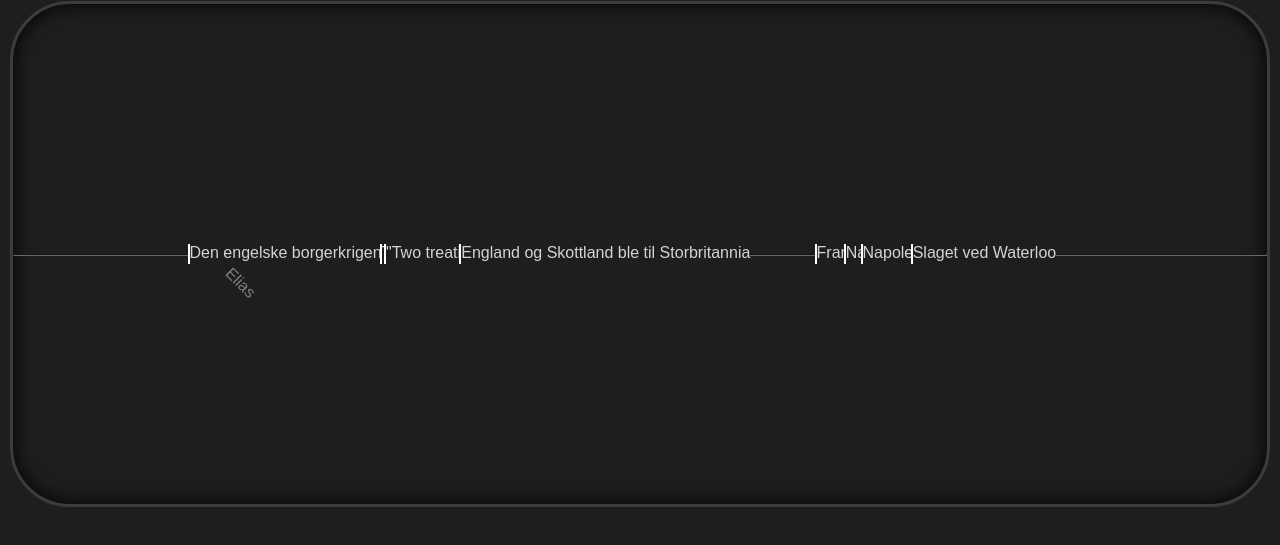
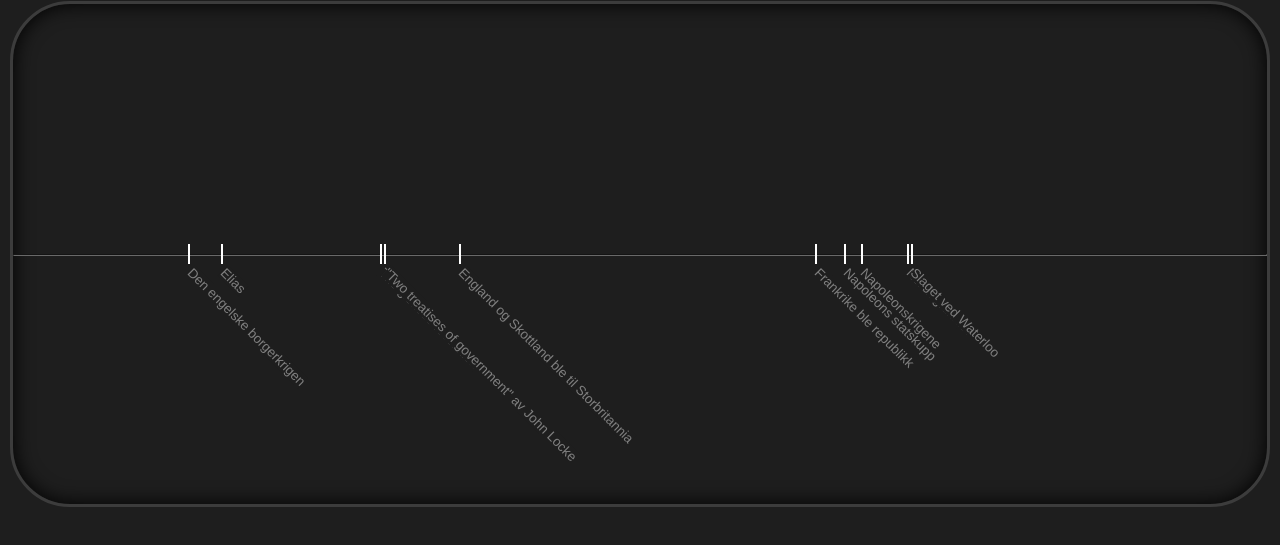
Before and after one commit to EliasSelenius/HistoryTimeline, a plain HTML site: page code/index.html in a window 1280 px wide. Shown: the part 79-624 px from the top of the page. Drawn offline with Linux system fonts and the light colour scheme.

Commit message:
better looking titles

```diff
--- a/code/index.html
+++ b/code/index.html
@@ -30,6 +30,9 @@
             border-radius: 60px;
 
             overflow: hidden;
+
+            user-select: none;
+
         }
 
         time-line hr {
@@ -49,17 +52,21 @@
             margin-top: -10px;
             margin-left: -1px;
 
-            display: inline-block;
+
 
             white-space: nowrap;
 
-            user-select: none;
+            background-color: rgba(0, 0, 0, 0);
+
+
         }
 
         time-line-marker div {
             color: gray;
-            transform: translateY(30px) rotate(45deg);
-            background-color: #0000;
+            font-size: smaller;
+            transform: translateY(calc(100% + 4px)) rotate(45deg);
+            transform-origin: left center;
+
         }
 
     </style>
--- a/code/scripts/main.js
+++ b/code/scripts/main.js
@@ -74,7 +74,11 @@ class TimelineComponent extends HTMLElement {
     createMarker(year, name) {
         var marker = document.createElement('time-line-marker');
         marker.year = year;
-        marker.innerText = name;
+
+        let d = document.createElement('div');
+        d.innerText = name;
+        marker.appendChild(d);
+
         this.appendChild(marker);
 
     }
--- a/data/events.json
+++ b/data/events.json
@@ -5,7 +5,8 @@
     },
     {
         "name": "Start of world war II",
-        "year": 1939
+        "year": 1939,
+        "endyear": 1945
     },
     {
         "name": "End of world war II",
```
